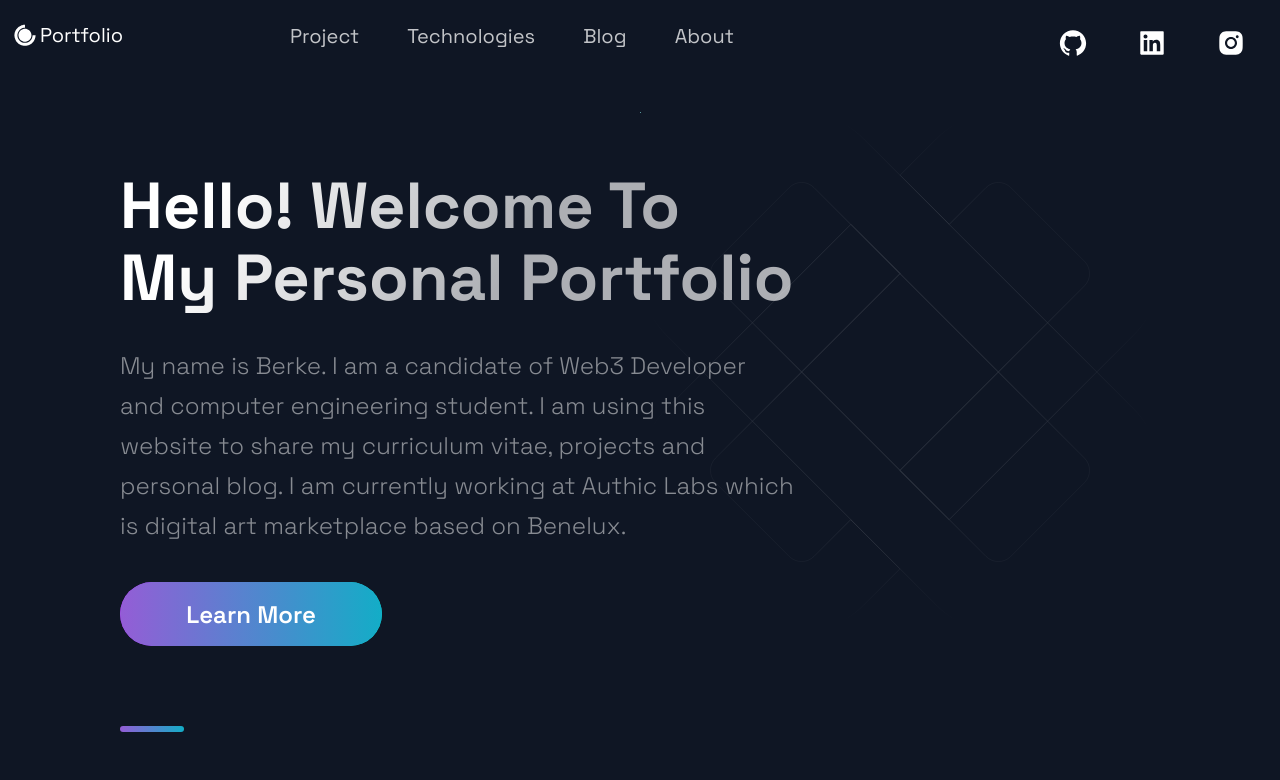
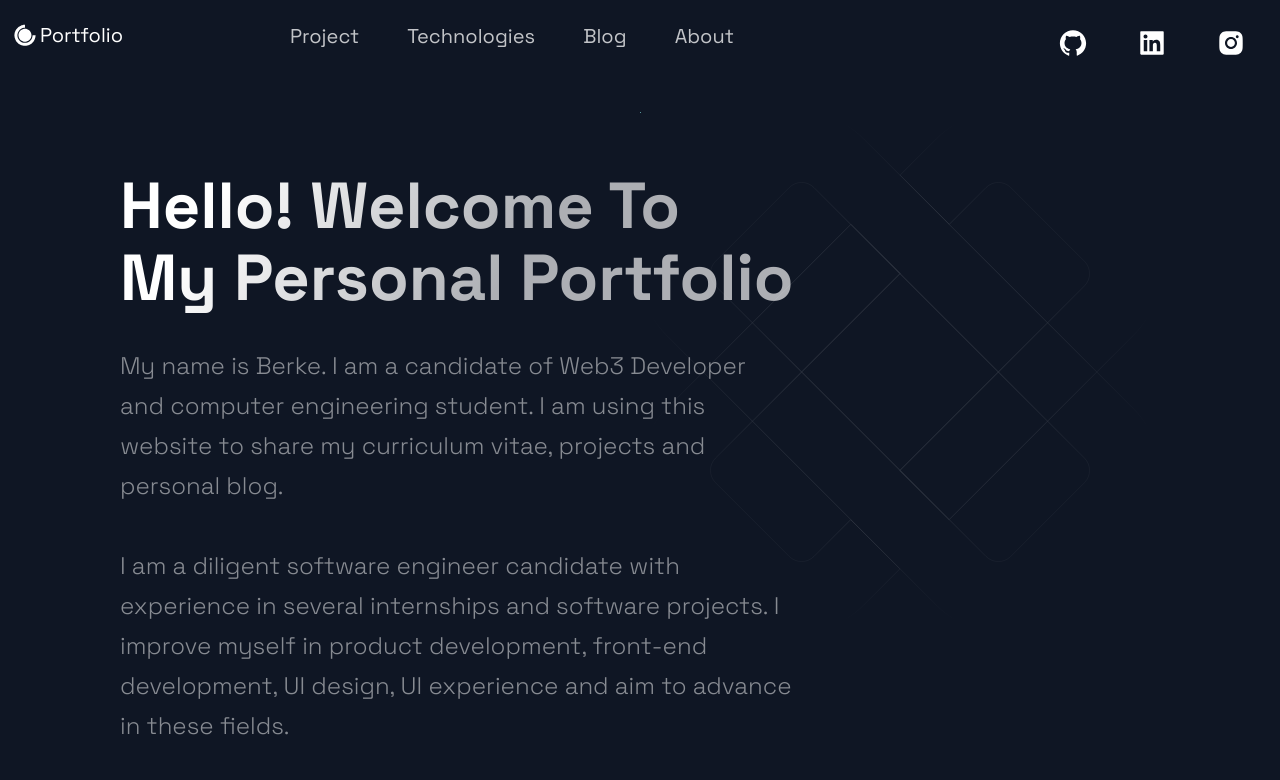
Before and after one commit to eberkeaydin/portfolio, a Next.js app: page / in a window 1280 px wide. Shown: the top 780 px of the page. Built offline with nearby package versions, Linux system fonts and the light colour scheme.

Commit message:
New changes updated

```diff
--- a/src/components/Hero/Hero.js
+++ b/src/components/Hero/Hero.js
@@ -19,11 +19,17 @@ const Hero = () => (
         My name is Berke. I am a candidate of Web3 Developer and computer
         engineering student. I am using this website to share my curriculum
         vitae, projects and personal blog.
-
-        I am currently working at Authic Labs which is digital art marketplace based on Benelux.
+        <br></br>
+        <br></br>
+        I am a diligent software engineer
+        candidate with experience in several internships and software projects.
+        I improve myself in product development, front-end development, UI
+        design, UI experience and aim to advance in these fields.
       </SectionText>
       <Button>
-        <Link href="https://www.linkedin.com/in/eberkeaydin/" target="_blank">Learn More</Link>
+        <Link href="https://www.linkedin.com/in/eberkeaydin/" target="_blank">
+          Learn More
+        </Link>
       </Button>
     </LeftSection>
   </Section>
--- a/src/components/TimeLine/TimeLine.js
+++ b/src/components/TimeLine/TimeLine.js
@@ -56,7 +56,7 @@ const Timeline = () => {
        and strong communication methods.
        <br></br>
        <br></br>
-       In addition, I am interested in Web3 Development, Decentralized Applications and Product Management.
+       In addition, I am interested in Web3 Development and Product Management.
       </SectionText>
       <CarouselContainer ref={carouselRef} onScroll={handleScroll}>
         <>
--- a/src/constants/constants.js
+++ b/src/constants/constants.js
@@ -52,5 +52,6 @@ export const TimeLineData = [
   { year: 2019, text: 'Learned basics of problem solving, algorithms,data structures, Calculus and Physics', },
   { year: 2020, text: 'Joined a outdoor caving community and a tech student community for develop my social skills', },
   { year: 2021, text: 'Started freelance Web Scraper. Become coordinator and member of board of our community.', },
-  { year: 2022, text: 'Started Web3 Development career as intern at Authic Labs', }
+  { year: 2022, text: 'Started Web3 Development career as intern at Authic Labs', },
+  { year: 2022, text: 'Started Product Development career as front-end intern at Jotform', }
 ];
```
